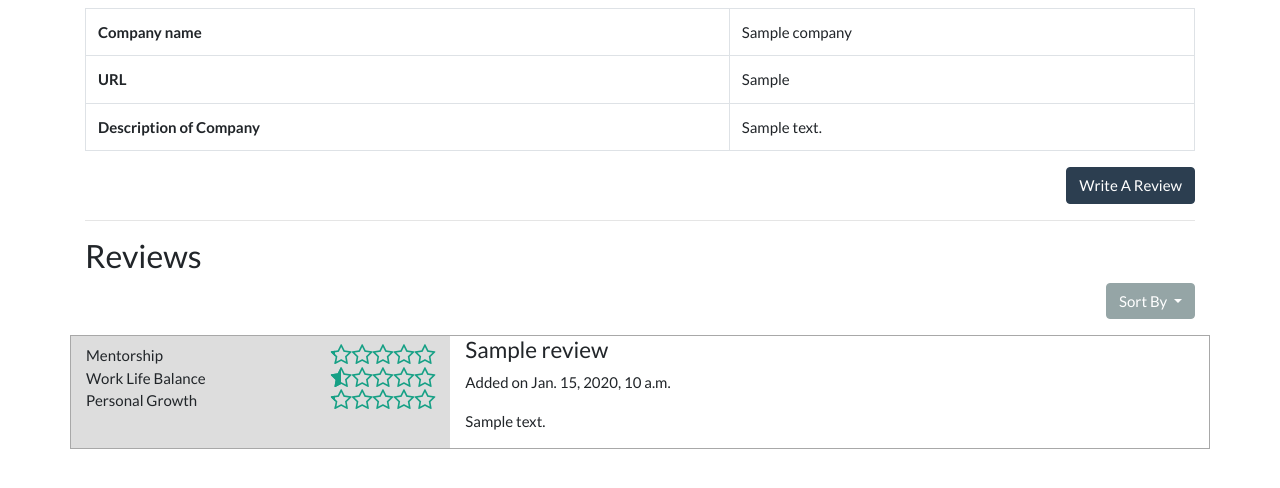
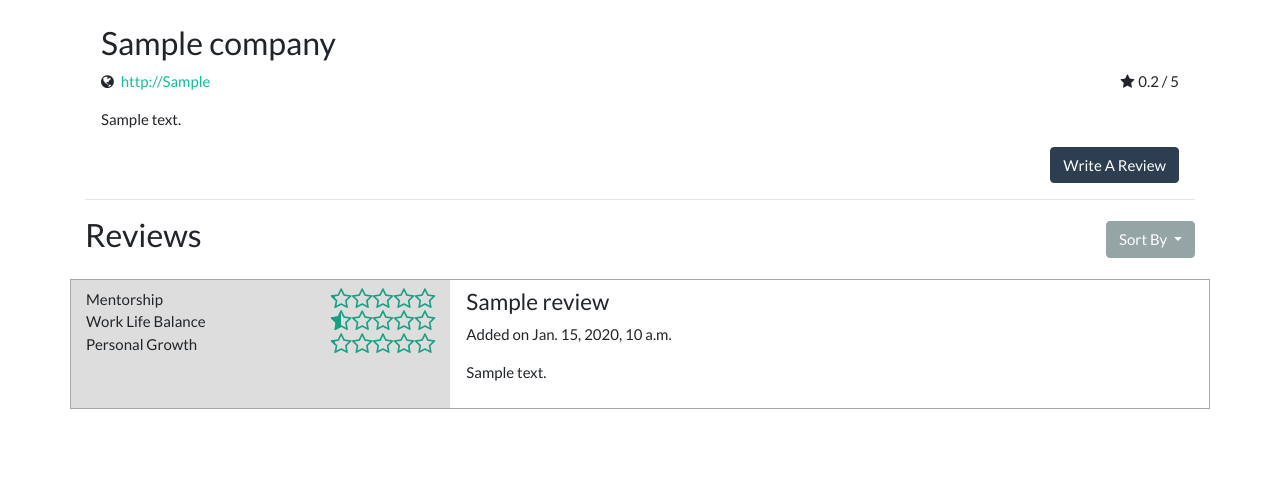
Before and after one commit to chinying/320-django, a Django app: a page that uses templates/companies/company_detail.html in a window 1280 px wide. Shown: the part 71-559 px from the top of the page. Run offline with Django 3.2, Linux system fonts and the light colour scheme; tables that the repository leaves empty hold one stand-in row (values such as "Sample post"); some libraries are stand-ins or nearby versions.

Commit message:
touch up detail view UI

```diff
--- a/reviewsportal/models.py
+++ b/reviewsportal/models.py
@@ -12,6 +12,16 @@ class Company(models.Model):
         if sortby == "overall_rating":
             reviews = reviews.order_by('-overall_rating')
         return reviews
+
+    # can be optimised with caching
+    def compute_rating(self):
+        # for divide by 0 errors
+        if self.review_set.count() == 0:
+            return 0
+        rating = 0.0
+        for review in self.review_set.all():
+            rating += review.overall_rating
+        return rating / self.review_set.count()
 
 
 class Review(models.Model):
--- a/reviewsportal/templatetags/reviews_tags.py
+++ b/reviewsportal/templatetags/reviews_tags.py
@@ -15,3 +15,8 @@ def modify_site_name(site):
     path = site.path if site.netloc else ''
     site = ParseResult(site.scheme, netloc, path, *site[3:])
     return site.geturl()
+
+
+@register.simple_tag
+def score_out_of_five(score):
+    return score / 20
--- a/templates/companies/company_detail.html
+++ b/templates/companies/company_detail.html
@@ -1,28 +1,29 @@
 {% extends "base.html" %}
+{% load reviews_tags %}
 
 {% block title%} Company Detail - {{ company.name }} {% endblock %}
 
 {% block content %}
+{% modify_site_name company.site as company_site %}
+{% score_out_of_five company.compute_rating as score %}
     <h2></h2>
     <div class="row">
         <div class="col-sm-12">
-            <table class="table table-bordered">
-                <tr>
-                    <th>Company name</th>
-                    <td>{{ company.name }}</td>
-                </tr>
-                <tr>
-                    <th>URL</th>
-                    <td>{{ company.site | default:"-" }}</td>
-                </tr>
-                <tr>
-                    <th>Description of Company</th>
-                    <td>{{ company.description | default:"-" }}</td>
-                </tr>
-
-            </table>
+            <div class="company-fields p-3">
+                <h3>{{ company.name }}</h3>
+                <span class="float-right"><i class="fa fa-star mr-1" aria-hidden="true"></i>{{ score | floatformat }} / 5</span>
+                <p>
+                    <i class="fa fa-globe mr-1" aria-hidden="true"></i>
+                    {% if company.site %} <a href="{{ company_site }}"> {% endif %}
+                        {{ company_site }}
+                    {% if company.site %} </a> {% endif %}
+                </p>
+                <p>
+                    {{ company.description }}
+                </p>
                 <div>
                     <a class="btn btn-primary float-right" href="{% url 'reviews:review-new' %}">Write A Review</a>
+                </div>
             </div>
         </div>
     </div>
@@ -33,7 +34,7 @@
     <div class="row mb-3">
         <div class="col-sm-12">
             {% if company.review_set.all %}
-                <h3>Reviews</h3>
+                <h3>Reviews
                     <div class="dropdown float-right">
                         <button class="btn btn-secondary dropdown-toggle" type="button" id="dropdownMenuButton" data-toggle="dropdown" aria-haspopup="true" aria-expanded="false">
                             Sort By
@@ -43,6 +44,8 @@
                             <a class="dropdown-item" href="?sort=rating">Ratings</a>
                         </div>
                     </div>
+                </h3>
+
             {% endif %}
         </div>
     </div>
@@ -119,8 +122,8 @@
                             </div>
                         </div>
                     </div>
-                    <div class="col-sm review-body-panel">
-                        <h4>{{ review.title }}</h4>
+                    <div class="col-sm review-body-panel p-2 px-3">
+                        <h4>{{ review.title | capfirst }}</h4>
                         <p>Added on {{ review.created_at }}</p>
                         <p>{{ review.body }}</p>
                     </div>
```
Lines whose indentation alone changed are shown as unchanged.
